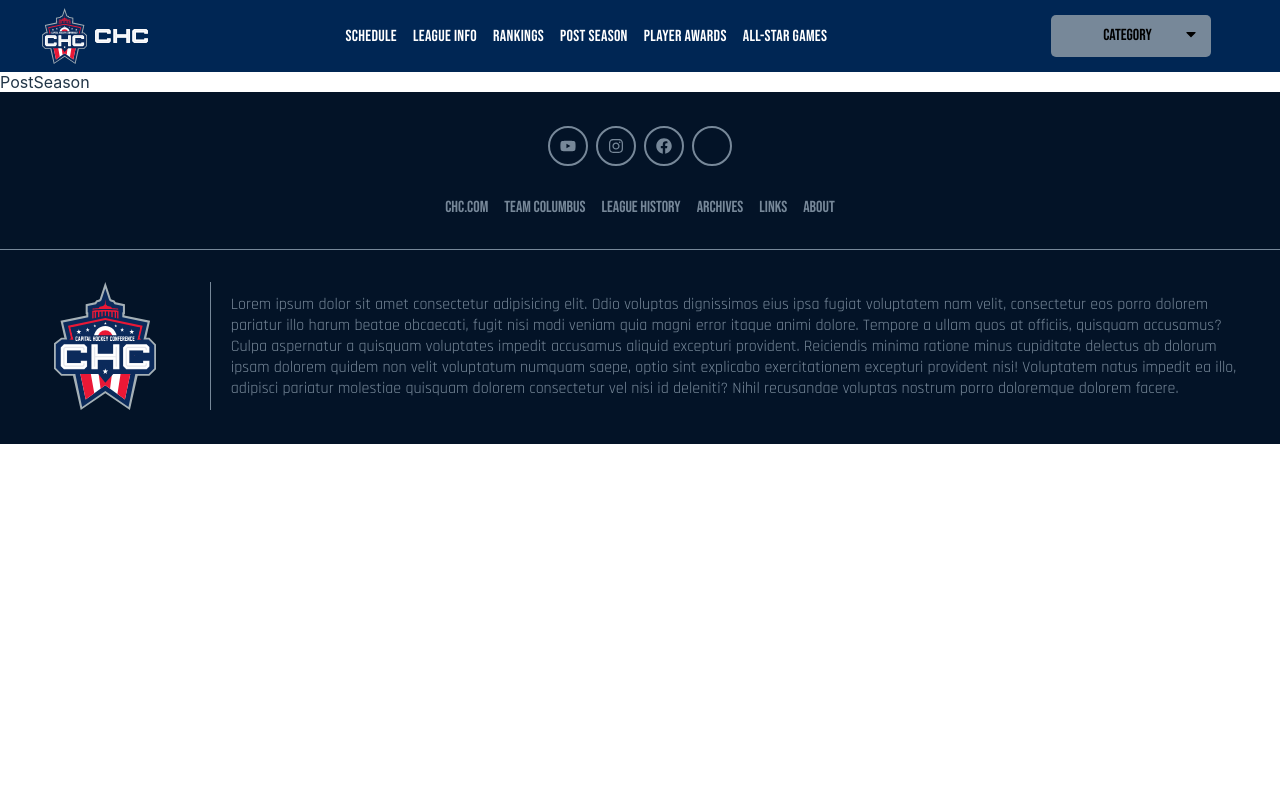
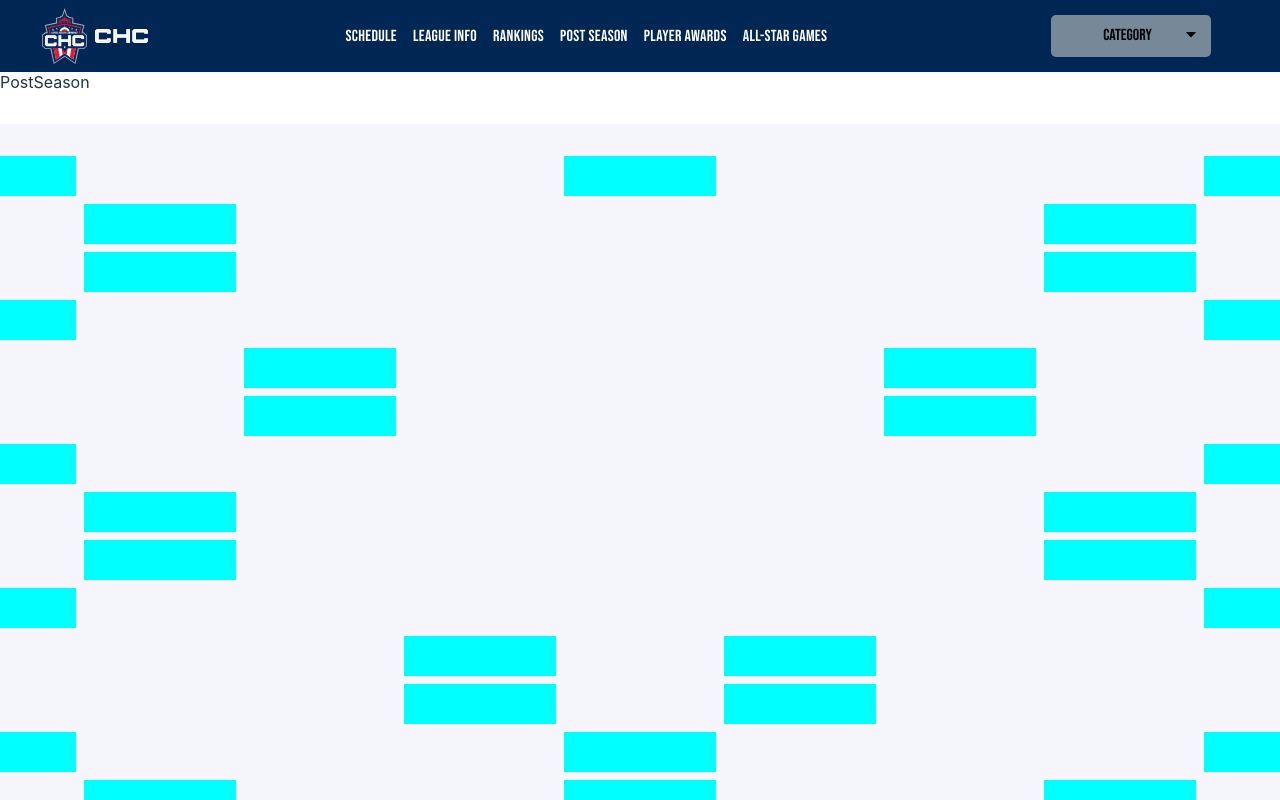
Before and after one commit to apresas/CHC_web_app, a React (Vite) app: page /postseason in a window 1280 px wide. Built offline with nearby package versions, Linux system fonts and the light colour scheme; some icons are missing.

Commit message:
add bracket to playoff page

```diff
--- /dev/null
+++ b/src/components/Playoff/BracketItem.jsx
@@ -0,0 +1,9 @@
+import React from 'react'
+
+function BracketItem() {
+  return (
+    <div>BracketItem</div>
+  )
+}
+
+export default BracketItem
--- /dev/null
+++ b/src/components/Playoff/BracketLayout.jsx
@@ -0,0 +1,77 @@
+import React from "react";
+import BracketItem from "./BracketItem";
+import "./bracketLayout.css";
+
+function BracketLayout() {
+  return (
+    <div className="bracket_container">
+      <div className="first_round">
+        <div className="bracket_item " id="item_1"><div className="item_logo"></div></div>
+        <div className="bracket_item" id="item_2"></div>
+        <div className="bracket_item " id="item_3"></div>
+        <div className="bracket_item" id="item_4"></div>
+        <div className="bracket_item " id="item_5"></div>
+        <div className="bracket_item" id="item_6"></div>
+        <div className="bracket_item " id="item_7"></div>
+        <div className="bracket_item" id="item_8"></div>
+      </div>
+      <div className="quater_finals">
+        <div className="bracket_item " id="item_9"></div>
+        <div className="bracket_item" id="item_10"></div>
+        <div className="bracket_item" id="item_11"></div>
+        <div className="bracket_item" id="item_12"></div>
+        <div className="bracket_item" id="item_13"></div>
+        <div className="bracket_item" id="item_14"></div>
+        <div className="bracket_item" id="item_15"></div>
+        <div className="bracket_item" id="item_16"></div>
+      </div>
+      <div className="semi_finals">
+        <div className="bracket_item" id="item_17"></div>
+        <div className="bracket_item" id="item_18"></div>
+        <div className="bracket_item" id="item_19"></div>
+        <div className="bracket_item" id="item_20"></div>
+      </div>
+      <div className="division_championship">
+        <div className="bracket_item" id="item_21"></div>
+        <div className="bracket_item" id="item_22"></div>
+      </div>
+      <div className="championship">
+        <div className="bracket_item" id="item_23"></div>
+        <div className="bracket_item" id="item_24"></div>
+        <div className="bracket_item" id="item_25"></div>
+      </div>
+      <div className="division_championship">
+        <div className="bracket_item" id="item_21"></div>
+        <div className="bracket_item" id="item_22"></div>
+      </div>
+      <div className="semi_finals">
+        <div className="bracket_item" id="item_17"></div>
+        <div className="bracket_item" id="item_18"></div>
+        <div className="bracket_item" id="item_19"></div>
+        <div className="bracket_item" id="item_20"></div>
+      </div>
+      <div className="quater_finals">
+        <div className="bracket_item " id="item_9"></div>
+        <div className="bracket_item" id="item_10"></div>
+        <div className="bracket_item" id="item_11"></div>
+        <div className="bracket_item" id="item_12"></div>
+        <div className="bracket_item" id="item_13"></div>
+        <div className="bracket_item" id="item_14"></div>
+        <div className="bracket_item" id="item_15"></div>
+        <div className="bracket_item" id="item_16"></div>
+      </div>
+      <div className="first_round">
+        <div className="bracket_item " id="item_1"></div>
+        <div className="bracket_item" id="item_2"></div>
+        <div className="bracket_item " id="item_3"></div>
+        <div className="bracket_item" id="item_4"></div>
+        <div className="bracket_item " id="item_5"></div>
+        <div className="bracket_item" id="item_6"></div>
+        <div className="bracket_item " id="item_7"></div>
+        <div className="bracket_item" id="item_8"></div>
+      </div>
+    </div>
+  );
+}
+
+export default BracketLayout;
--- /dev/null
+++ b/src/components/Playoff/PlayoffBracket.jsx
@@ -0,0 +1,15 @@
+import React from "react";
+import BracketLayout from "./BracketLayout";
+import "./playoffBracket.css";
+
+function PlayoffBracket() {
+  return (
+    <div className="playoff_bracket_container">
+      <div className="playoff_bracket_content_container">
+        <BracketLayout />
+      </div>
+    </div>
+  );
+}
+
+export default PlayoffBracket;
--- /dev/null
+++ b/src/components/Playoff/bracketLayout.css
@@ -0,0 +1,126 @@
+.bracket_container {
+    display: grid;
+    grid-template-columns: repeat(9, 1fr);
+    padding: 2rem;
+    gap: 0.5rem;
+}
+
+.first_round, .quater_finals, .semi_finals, .division_championship, .championship {
+    display: grid;
+    grid-template-rows: repeat(22, 1fr);
+    gap: 0.5rem;
+}
+
+.item_logo {
+    background-color: black;
+    height: 100%;
+    aspect-ratio: 1/1;
+}
+
+
+#item_1 {
+    grid-row-start: 1;
+}
+
+#item_2 {
+    grid-row-start: 4;
+}
+
+#item_3 {
+    grid-row-start: 7;
+}
+
+#item_4 {
+    grid-row-start: 10;
+}
+
+#item_5 {
+    grid-row-start: 13;
+}
+
+#item_6 {
+    grid-row-start: 16;
+}
+
+#item_7 {
+    grid-row-start: 19;
+}
+
+#item_8 {
+    grid-row-start: 22;
+}
+
+#item_9 {
+    grid-row-start: 2;
+}
+
+#item_10 {
+    grid-row-start: 3;
+}
+
+#item_11 {
+    grid-row-start: 8;
+}
+
+#item_12 {
+    grid-row-start: 9;
+}
+
+#item_13 {
+    grid-row-start: 14;
+}
+
+#item_14 {
+    grid-row-start: 15;
+}
+
+#item_15 {
+    grid-row-start: 20;
+}
+
+#item_16 {
+    grid-row-start: 21;
+}
+
+#item_17 {
+    grid-row-start: 5;
+}
+
+#item_18 {
+    grid-row-start: 6;
+}
+
+#item_19 {
+    grid-row-start: 17;
+}
+
+#item_20 {
+    grid-row-start: 18;
+}
+
+#item_21 {
+    grid-row-start: 11;
+}
+
+#item_22 {
+    grid-row-start: 12;
+}
+
+#item_23 {
+    grid-row-end: 11;
+    grid-row: span 11/12;
+}
+
+#item_24 {
+    grid-row-start: 13;
+}
+
+#item_25 {
+    grid-row-start: 14;
+}
+
+.bracket_item {
+    background-color: aqua;
+    height: 2.5rem;
+    width: 9.5rem;
+}
--- /dev/null
+++ b/src/components/Playoff/playoffBracket.css
@@ -0,0 +1,23 @@
+.playoff_bracket_container {
+    width: 100%;
+    display: flex;
+    align-items: center;
+    justify-content: center;
+    color: var(--color-bg);
+}
+
+.playoff_bracket_content_container {
+    display: flex;
+    align-items: center;
+    flex-direction: column;
+    /* width: 100%; */
+    max-width: 1280px;
+    background-color: rgb(245, 245, 252);
+    color: var(--color-bg);
+    margin-top: 2rem;
+    font-family: 'Rajdhani', sans-serif;
+    padding: 0 6.5rem 2rem;
+
+
+    /* padding-bottom: 4rem; */
+}
--- a/src/pages/PostSeason.jsx
+++ b/src/pages/PostSeason.jsx
@@ -1,11 +1,13 @@
 import React from "react";
 import NavBar from "../components/NavBar";
 import Footer from "../components/Footer";
+import PlayoffBracket from "../components/Playoff/PlayoffBracket";
 function PostSeason() {
   return (
     <>
       <NavBar />
       <div>PostSeason</div>
+      <PlayoffBracket />
       <Footer />
     </>
   );
```
